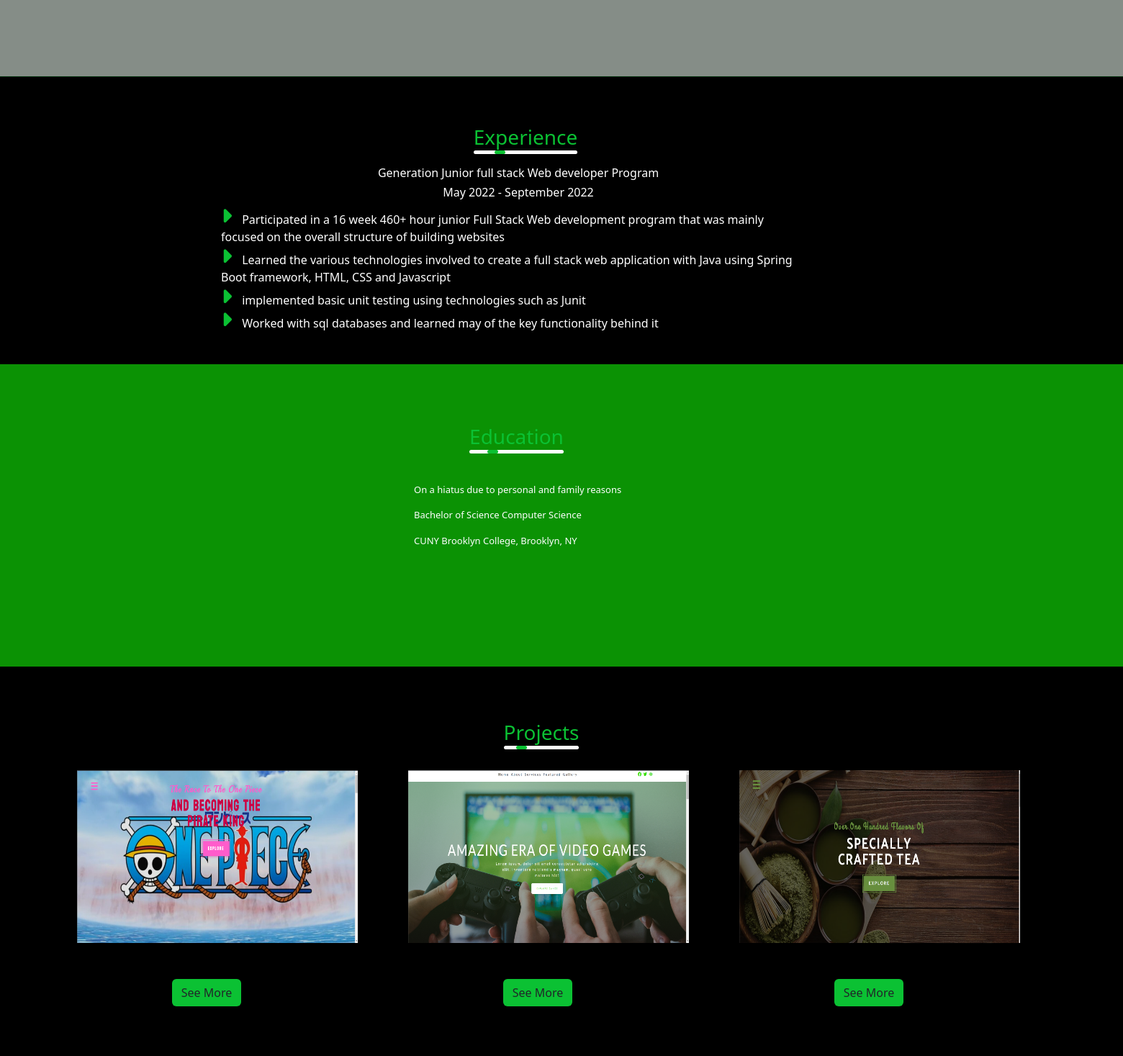
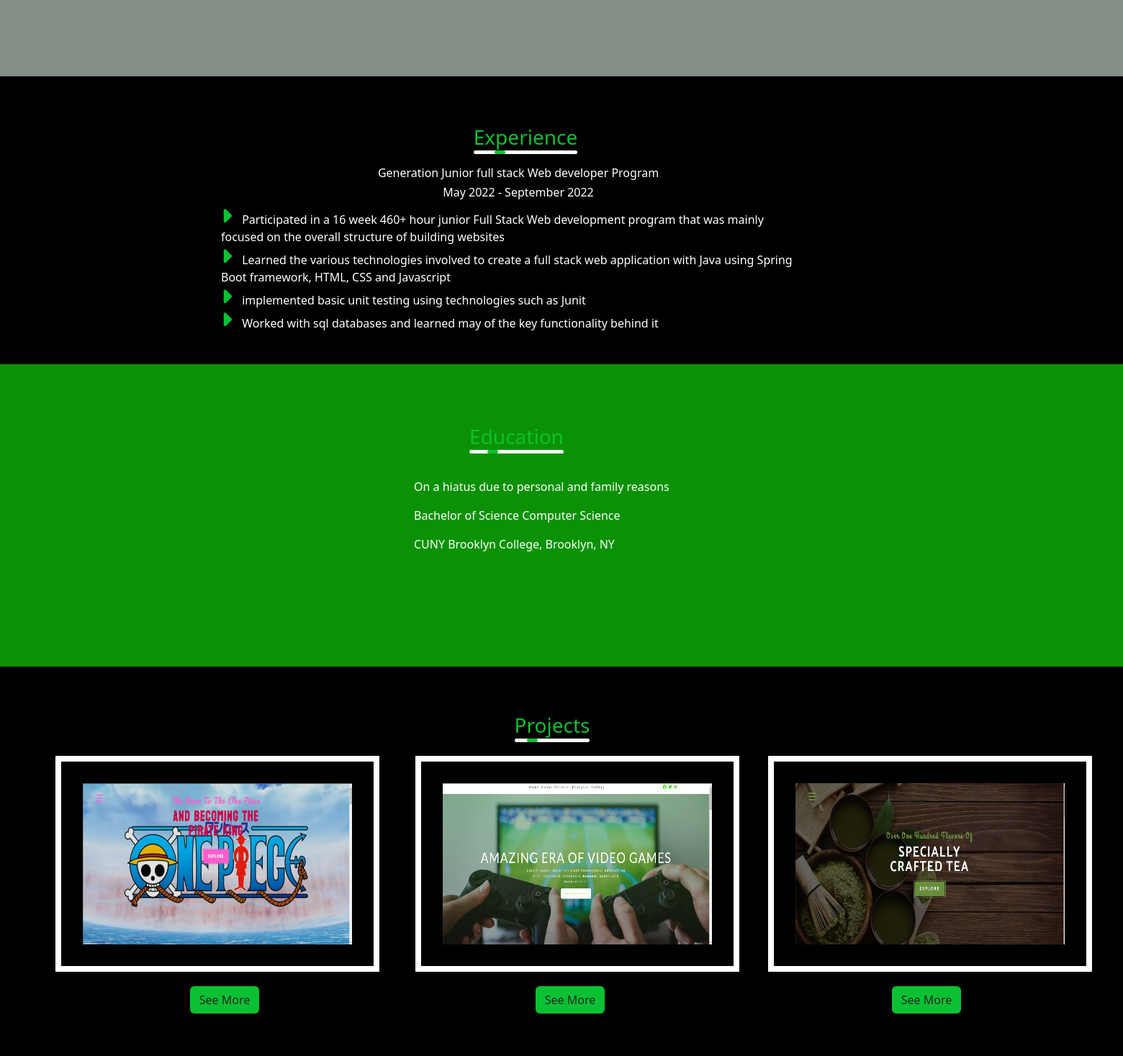
Before and after one commit to 123MikeDomingue/MikePortfolio, a PHP site: page / in a window 1560 px wide. Shown: the part 1253-2720 px from the top of the page at 72% size. Before the commit the page ends 2651 px from the top, so only its background shows below. Run offline with PHP 8.4, Linux system fonts and the light colour scheme; some libraries are stand-ins or nearby versions; grey boxes are pictures that could not be loaded.

Commit message:
fully finsihed projects section

```diff
--- a/index.html
+++ b/index.html
@@ -38,11 +38,17 @@
      <li class="nav-item">
       <a class="nav-link" style="color: black ;" href="#Skills">Skills</a>
      </li>
+     <li class="nav-item">
+      <a class="nav-link" style="color: black ;" href="#Contact">Contact</a>
+     </li>
      <div class="socialMedia-icons">
      <li><a href="https://www.facebook.com/" target="_blank"><i class="fa-brands fa-facebook"></i></a></li>
       <li><a href="https://twitter.com/?lang=en" target="_blank"> <i class="fa-brands fa-twitter"></i></a></li>
       <li><a href="https://github.com/123MikeDomingue" target="_blank"><i class="fa-brands fa-github"></i></a></li>
       <li><a href="https://www.linkedin.com/in/mike-domingue/" target="_blank"><i class="fa-brands fa-linkedin"></i></a></li>
+      <li>
+        <a href="https://drive.google.com/file/d/1QbRqk8vE3MxLRkCm7dBqVEEbQHWX-L1i/view?pli=1" target="_blank" style="font-size: 16px ; margin-top: 14px;">Resume</a>
+      </li>
      </div>
     </ul>
    </div>
@@ -93,7 +99,7 @@
  </div >
  </div>
 
- <hr class="line-break-original" >
+
  </div>
 
  <!-- Start of experience section -->
@@ -185,8 +191,8 @@
       </h3>
       <hr>
       <div class="projects-flexlayout" >
-        <section>
-          <img class="projects-pics" src="./images/One Piece __ Home - Google Chrome 10_9_2022 11_43_42 AM.png" alt="">
+        <section class="project-picture-container">
+          <img style="margin-right: 100px ;" class="projects-pics" src="./images/One Piece __ Home - Google Chrome 10_9_2022 11_43_42 AM.png" alt="">
           <a class="project-link" href="https://onepiecewebsite.netlify.app/" target="_blank">
 
           <button style="background: #0BC133;" class="btn "> See More
@@ -196,8 +202,8 @@
           </a>
 
         </section>
-        <section>
-          <img class="projects-pics" src="./images/One Piece __ Home - Google Chrome 10_9_2022 11_45_55 AM.png" alt="">
+        <section class="project-picture-container">
+          <img style="margin-left: -50px;" class="projects-pics" src="./images/One Piece __ Home - Google Chrome 10_9_2022 11_45_55 AM.png" alt="">
 
           <a class="project-link" href="https://gamingwebsite-revamped.netlify.app/" target="_blank">
 
@@ -205,13 +211,13 @@
           </a>
 
         </section>
-        <section>
-          <img class="projects-pics" src="./images/One Piece __ Home - Google Chrome 10_9_2022 11_55_04 AM.png" alt="">
+        <section class="project-picture-container" >
+          <img style="margin-left: 50px ;" class="projects-pics" src="./images/One Piece __ Home - Google Chrome 10_9_2022 11_55_04 AM.png" alt="">
 
 
           <a class="project-link" href="https://practiceprojectnamed-teastation.netlify.app/" target="_blank">
 
-          <button style="background: #0BC133; " class="btn mike-btn"> See More</button>
+          <button style="background: #0BC133; margin-left: 80px;" class="btn mike-btn"> See More</button>
           </a>
 
         </section>
@@ -234,6 +240,8 @@
 <link href="https://cdn.jsdelivr.net/npm/bootstrap@5.2.1/dist/css/bootstrap.min.css" rel="stylesheet">
 <script src="https://cdn.jsdelivr.net/npm/bootstrap@5.2.1/dist/js/bootstrap.bundle.min.js"></script>
 <script src="https://kit.fontawesome.com/29089c435b.js" crossorigin="anonymous"></script>
+
+
 </body>
 
 </html>
--- a/style.css
+++ b/style.css
@@ -1,9 +1,17 @@
 /* Global Styles-------------- */
+:root {
+
+  --transition: all 0.5s linear;
+
+}
+
 *{
  margin: 0;
  box-sizing: border-box;
  padding: 0;
 }
+
+
 
 body {
   overflow-x: hidden;
@@ -561,6 +569,8 @@
 
    margin-top: -170px;
 
+   font-size: 16px;
+
 
 
 
@@ -597,6 +607,8 @@
  .projects-title{
   /* margin-right: 3000px; */
   margin-top: 600px;
+  margin-right: 40px;
+
   transform: translateY(620px);
  }
  @media screen and (min-width:768px) {
@@ -617,6 +629,7 @@
   }
   .projects-title{
     transform: translateY(-430px);
+
   }
 
 
@@ -635,12 +648,22 @@
   width: 450px;
   height: 300px;
   margin-left: 20px;
+
   justify-content: space-between;
+  border: 0.5rem solid white;
+transition: all 0.5s linear;
 
  }
 
+ .project-picture-container:hover .projects-pics {
+
+  opacity: 0.5;
+  transform: scale(1.2);
+ }
+
+
  .Projects-section .projects-title{
- margin-bottom: -0px;
+ margin-bottom: 20px;
 margin-left: 10px;
 
  }
@@ -649,7 +672,8 @@
   margin-top: 140px;
   margin-bottom: 100px;
   align-items: center;
-  margin-left: 0px;
+   margin-left: -30px;
+
   flex-wrap: wrap;
   display: inline;
 
@@ -658,6 +682,8 @@
 
 
 
+ /* end of projects section */
 
+ /* Skills section */
 
- /* end of projects section */
+ /* end of skills section */
```
